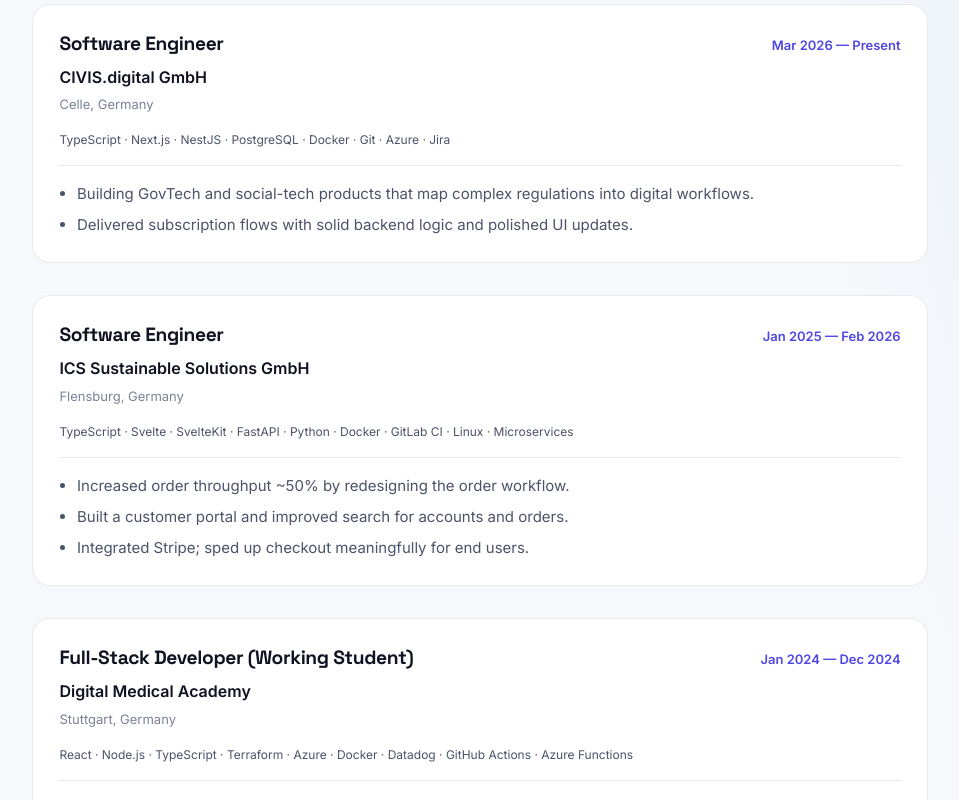
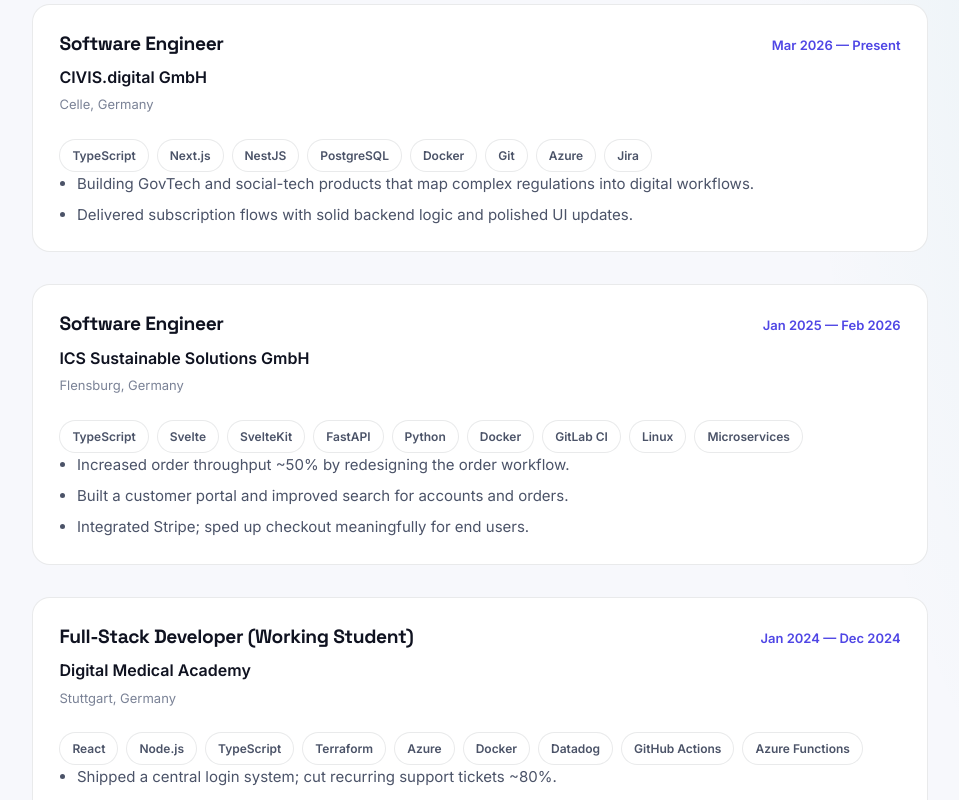
Before and after one commit to mahmudul-islam32/portfolio, a React (Create React App) app in the folder frontend/: page / in a window 1280 px wide. Shown: the part 1460-2260 px from the top of the page, without its empty margins (160-1119 px from the left). Built offline with nearby package versions, Linux system fonts and the light colour scheme; no server answers.

Commit message:
Show experience stack as tags

```diff
--- a/frontend/src/components/Experience.js
+++ b/frontend/src/components/Experience.js
@@ -38,7 +38,13 @@
             <p className="site-card__company">{job.company}</p>
             <p className="site-card__loc">{job.location}</p>
             {job.stack?.length > 0 && (
-              <p className="site-card__stack">{job.stack.join(' · ')}</p>
+              <div className="site-pills site-pills--tight site-card__pills">
+                {job.stack.map((t) => (
+                  <span key={t} className="site-pill site-pill--sm">
+                    {t}
+                  </span>
+                ))}
+              </div>
             )}
             {job.highlights?.length > 0 && (
               <ul>
```
